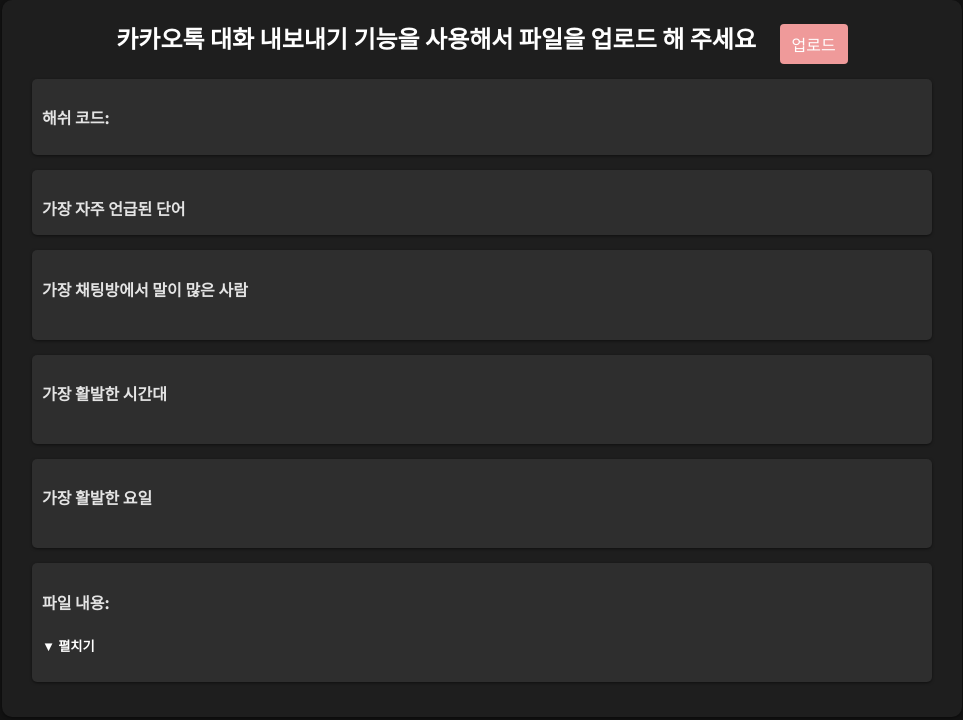
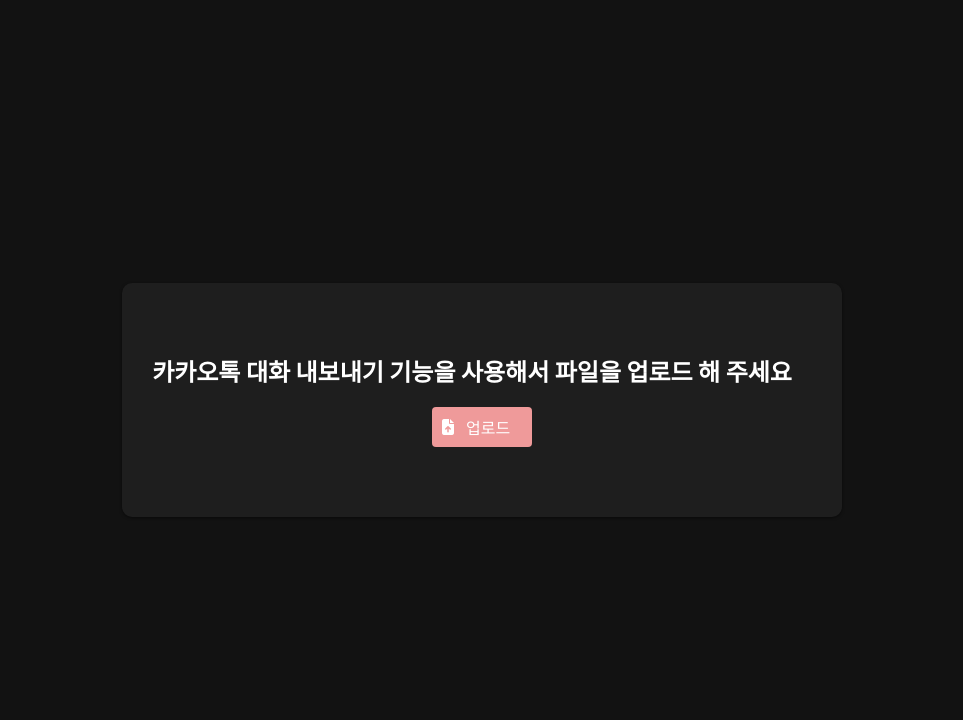
Before and after one commit to BK927/kakao-log-analyser, a plain HTML site: page analyser.html in a window 1280 px wide. Shown: the whole page, without its empty margins (158-1121 px from the left). Drawn offline with nearby package versions, Linux system fonts and the light colour scheme.

Commit message:
css update

```diff
--- a/analyser.html
+++ b/analyser.html
@@ -13,13 +13,14 @@
             <header>
                 <h2>카카오톡 대화 내보내기 기능을 사용해서 파일을 업로드 해 주세요</h2>
                 <div class="filebox" >
+                    <i class="fas fa-file-upload"></i>
                     <label for="file-input">업로드</label>
                     <input type="file" accept=".txt" id="file-input">
                 </div>
             </header>
 
             <article>
-                <h4>해쉬 코드:</h4>
+                <h4>해쉬 코드</h4>
                 <h4 id="hash-code"></h4>
             </article>
 
@@ -54,6 +55,7 @@
                 </div>
             </article>
         </section>
+        <script src="https://kit.fontawesome.com/b726a99d60.js" crossorigin="anonymous"></script>
         <script src="https://cdn.jsdelivr.net/npm/chart.js@2.9.4/dist/Chart.min.js"></script>
         <script src="./js/analyser_entry.js" type="module"></script>
     </body>
--- a/css/dark-style.css
+++ b/css/dark-style.css
@@ -21,15 +21,16 @@ body {
   margin: 0;
 }
 
-html * {
-  transition: all 0.3s ease-in;
+body {
+  font-family: "Noto Sans KR", sans-serif;
+  display: flex;
+  align-items: center;
+  background-color: var(--background-color);
+  color: var(--font-color);
 }
 
-body {
-  font-family: "Noto Sans KR", sans-serif;
-  display: block;
-  background-color: var(--background-color);
-  color: var(--font-color);
+body * {
+  transition: all 0.5s ease-out;
 }
 
 pre {
@@ -38,61 +39,30 @@ pre {
 }
 
 header {
-  margin-bottom: 50px;
-}
-
-canvas {
+  text-align: center;
+  margin: 50px auto 50px auto;
   width: 100%;
-  height: 0px;
-}
-
-.active-canvas {
-  height: 500px;
-}
-
-.hide {
-  display: none;
-}
-
-.container {
-  background-color: var(--surface-01dp);
-  border-radius: 10px;
-  box-shadow: var(--box-shadow);
-  margin: auto;
-  padding: 20px 30px;
-  max-width: 900px;
-  min-width: 300px;
-  justify-content: center;
-  flex-direction: column;
-}
-
-.container > article {
-  background-color: var(--surface-02dp);
-  border-radius: 5px;
-  margin: 15px 0px;
-  padding: 5px 10px;
-  box-shadow: var(--box-shadow);
-}
-
-.container > article > h4 {
-  display: block;
-  color: var(--high-emphasis);
-  margin-bottom: 10px;
-}
-
-header {
-  width: fit-content;
-  margin: 0 auto;
   display: block;
 }
 
 header > h2 {
-  display: inline;
+  display: block;
   margin-right: 20px;
 }
 
 .filebox {
-  display: inline;
+  width: 100px;
+  display: flex;
+  text-align: center;
+  align-items: center;
+  margin: 0 auto;
+  background-color: var(--secondary-color);
+  border-color: var(--primary-variant-color);
+  border-radius: 0.25em;
+}
+
+.filebox > i {
+  margin-left: 10px;
 }
 
 .filebox label {
@@ -102,14 +72,10 @@ header > h2 {
   font-size: inherit;
   line-height: normal;
   vertical-align: middle;
-  background-color: var(--secondary-color);
-  border-color: var(--primary-variant-color);
   cursor: pointer;
-  border-radius: 0.25em;
-  transition: all 0.5s ease-in;
 }
 
-.filebox label:hover {
+.filebox:hover {
   background-color: var(--primary-color);
 }
 
@@ -124,3 +90,38 @@ header > h2 {
   clip: rect(0, 0, 0, 0);
   border: 0;
 }
+
+canvas {
+  width: 100%;
+  height: 20rem;
+}
+
+.active {
+  display: block;
+}
+
+.container {
+  background-color: var(--surface-01dp);
+  border-radius: 10px;
+  box-shadow: var(--box-shadow);
+  margin: auto;
+  padding: 20px 30px;
+  max-width: 900px;
+  justify-content: center;
+  flex-direction: column;
+}
+
+.container > article {
+  display: none;
+  background-color: var(--surface-02dp);
+  border-radius: 5px;
+  margin: 15px 0px;
+  padding: 5px 10px;
+  box-shadow: var(--box-shadow);
+}
+
+.container > article > h4 {
+  display: block;
+  color: var(--high-emphasis);
+  margin-bottom: 10px;
+}
```
Also changed, not shown: js/analyser_entry.js (+7 -41 lines).
